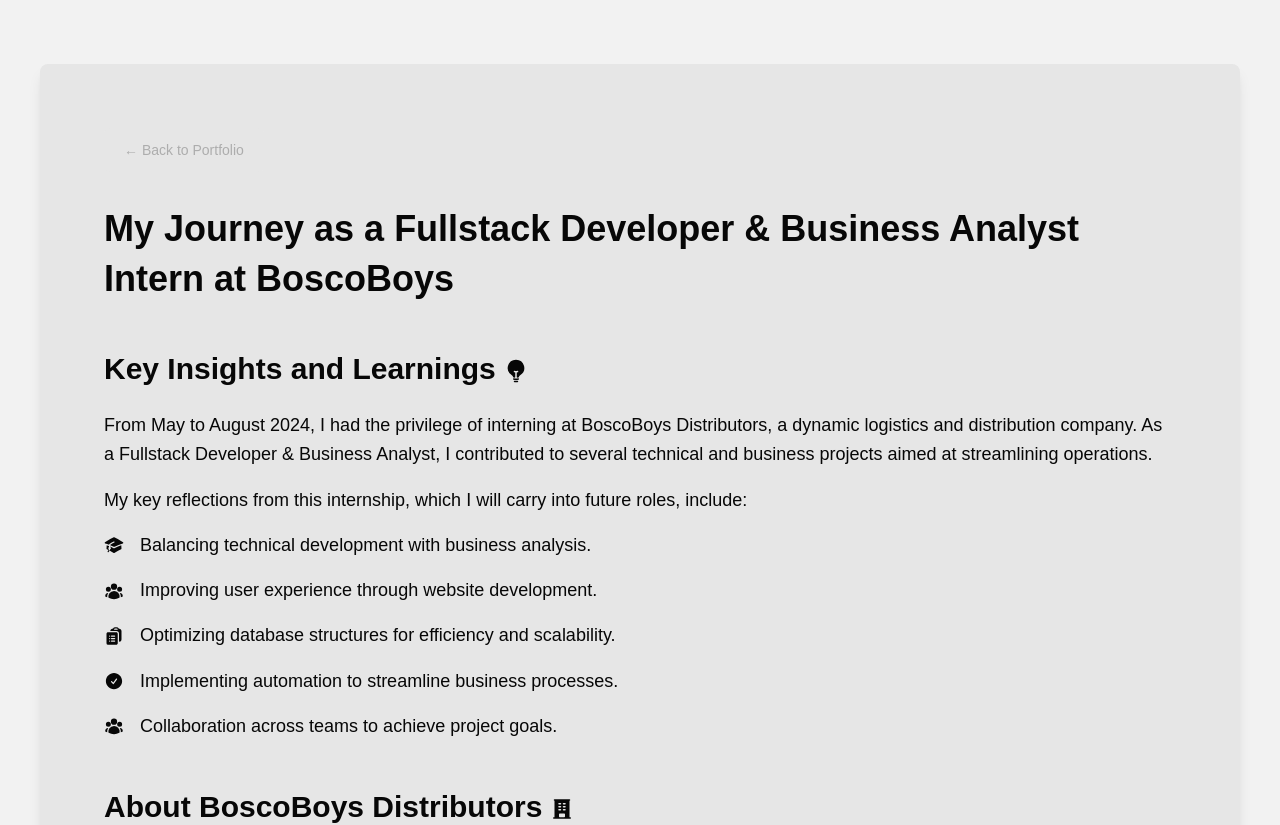
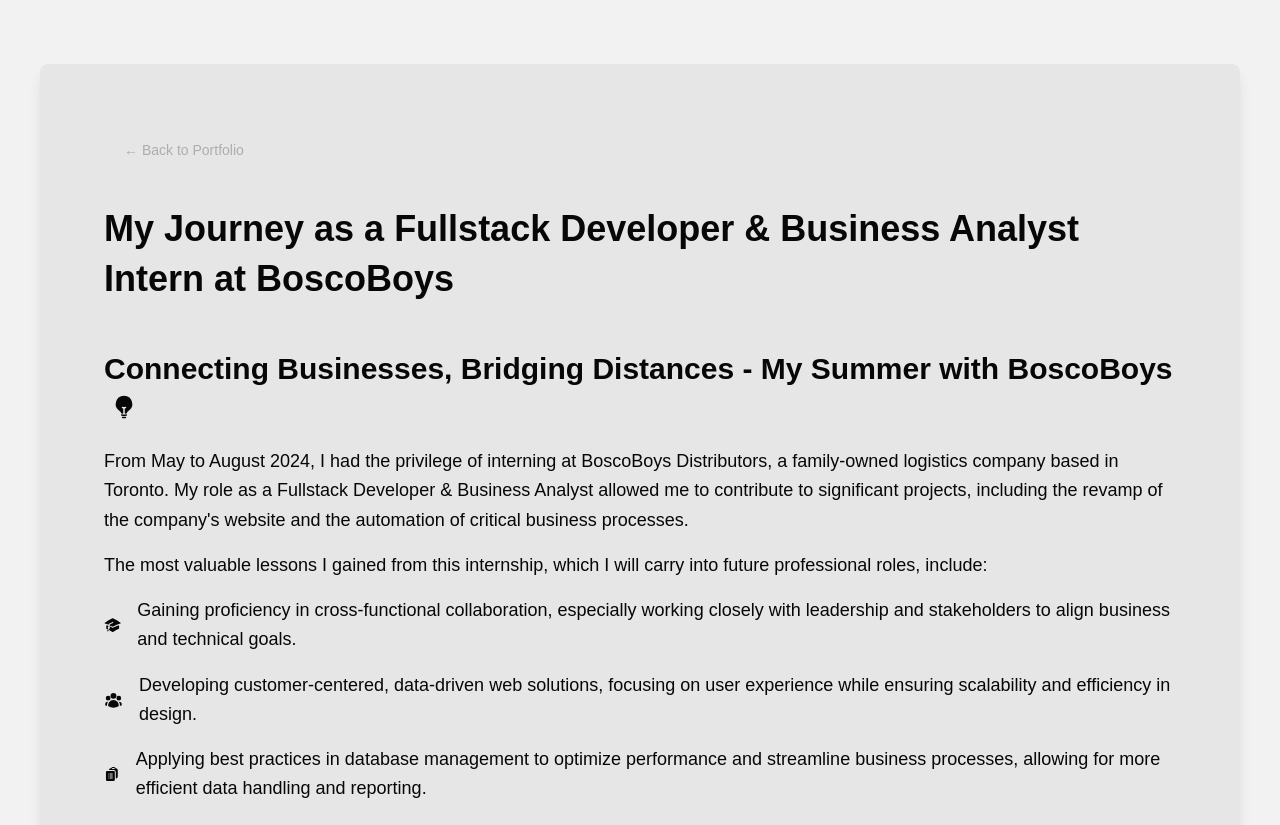
Before and after one commit to P541M/portfolio-old, a React (Create React App) app: page /s24-work-term-report in a window 1280 px wide. Shown: the top 825 px of the page. Built offline with nearby package versions, Linux system fonts and the light colour scheme.

Commit message:
feat: adjusted key takeaways section

```diff
--- a/src/components/S24WorkTermReport.jsx
+++ b/src/components/S24WorkTermReport.jsx
@@ -41,42 +41,61 @@
         {/* Introduction */}
         <section className="mb-12">
           <h3 className="mb-6 text-left text-3xl font-semibold text-text">
-            Key Insights and Learnings
+            Connecting Businesses, Bridging Distances - My Summer with BoscoBoys
             <LightBulbIcon className="ml-2 inline-block h-6 w-6" />
           </h3>
           <p className="mt-4 text-left text-lg leading-relaxed text-text">
             From May to August 2024, I had the privilege of interning at
-            BoscoBoys Distributors, a dynamic logistics and distribution
-            company. As a Fullstack Developer & Business Analyst, I contributed
-            to several technical and business projects aimed at streamlining
-            operations.
+            BoscoBoys Distributors, a family-owned logistics company based in
+            Toronto. My role as a Fullstack Developer & Business Analyst allowed
+            me to contribute to significant projects, including the revamp of
+            the company's website and the automation of critical business
+            processes.
           </p>
           <p className="mt-4 text-left text-lg leading-relaxed text-text">
-            My key reflections from this internship, which I will carry into
-            future roles, include:
+            The most valuable lessons I gained from this internship, which I
+            will carry into future professional roles, include:
           </p>
           <ul className="mt-4 space-y-4 text-lg leading-relaxed text-text">
             <li className="flex items-center">
               <AcademicCapIcon className="mr-4 inline-block h-5 w-5" />
-              Balancing technical development with business analysis.
+              Gaining proficiency in cross-functional collaboration, especially
+              working closely with leadership and stakeholders to align business
+              and technical goals.
             </li>
             <li className="flex items-center">
               <UserGroupIcon className="mr-4 inline-block h-5 w-5" />
-              Improving user experience through website development.
+              Developing customer-centered, data-driven web solutions, focusing
+              on user experience while ensuring scalability and efficiency in
+              design.
             </li>
             <li className="flex items-center">
               <ClipboardDocumentListIcon className="mr-4 inline-block h-5 w-5" />
-              Optimizing database structures for efficiency and scalability.
+              Applying best practices in database management to optimize
+              performance and streamline business processes, allowing for more
+              efficient data handling and reporting.
             </li>
             <li className="flex items-center">
               <CheckCircleIcon className="mr-4 inline-block h-5 w-5" />
-              Implementing automation to streamline business processes.
+              Implementing automation tools for business processes like payroll
+              and route optimization, reducing manual work and improving
+              operational accuracy.
             </li>
             <li className="flex items-center">
               <UserGroupIcon className="mr-4 inline-block h-5 w-5" />
-              Collaboration across teams to achieve project goals.
+              Mastering the nuances of professional communication and project
+              management in an office environment, ensuring timely delivery of
+              projects while coordinating across teams.
             </li>
           </ul>
+
+          <p className="mt-4 text-left text-lg leading-relaxed text-text">
+            In this report, I will reflect on the projects I worked on, the
+            skills I developed, and how this internship contributed to my growth
+            as both a developer and a business analyst. My experience at
+            BoscoBoys has been integral in shaping my future career goals, and I
+            look forward to applying these learnings in future roles.
+          </p>
         </section>
 
         {/* Employer Information */}
```
